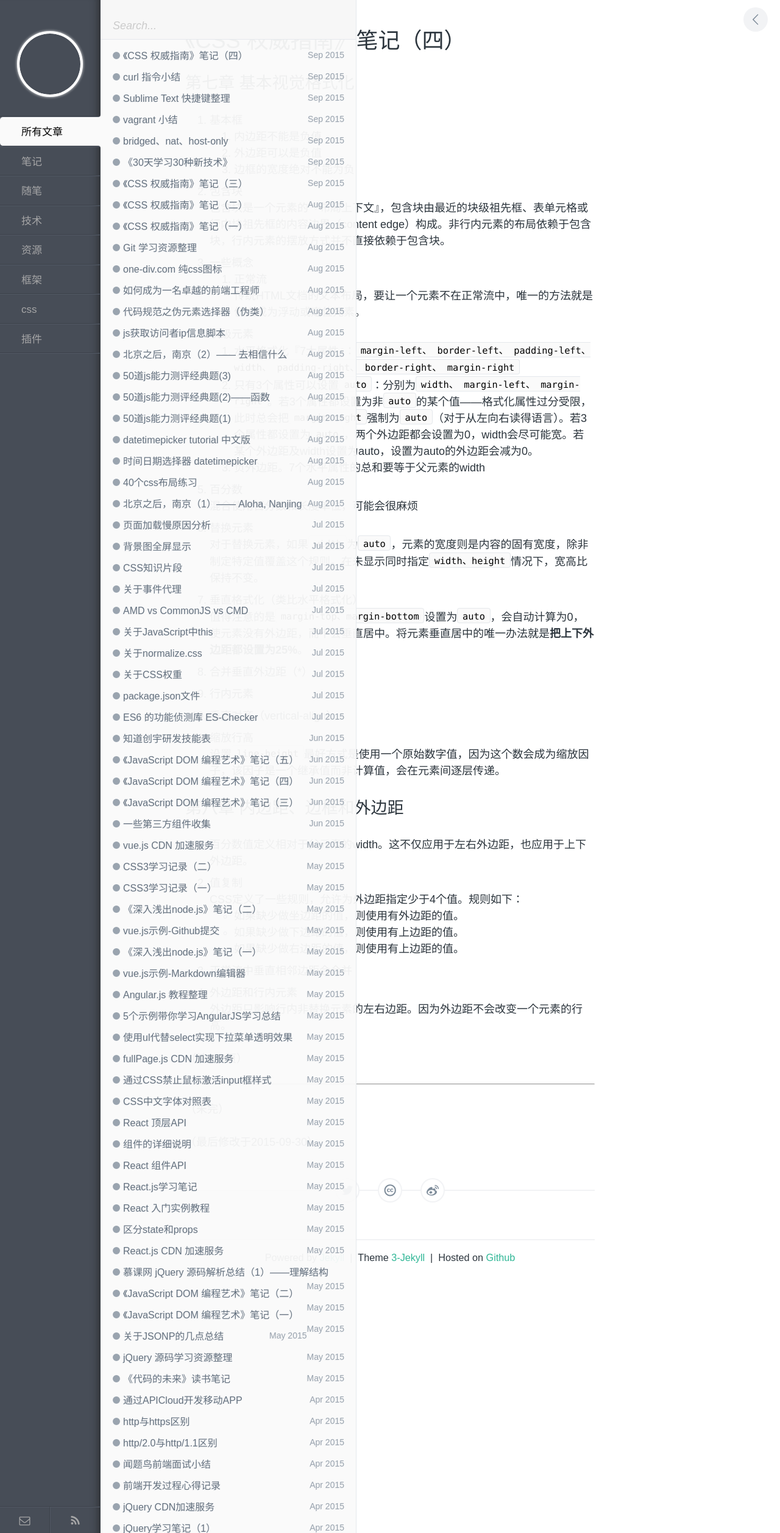
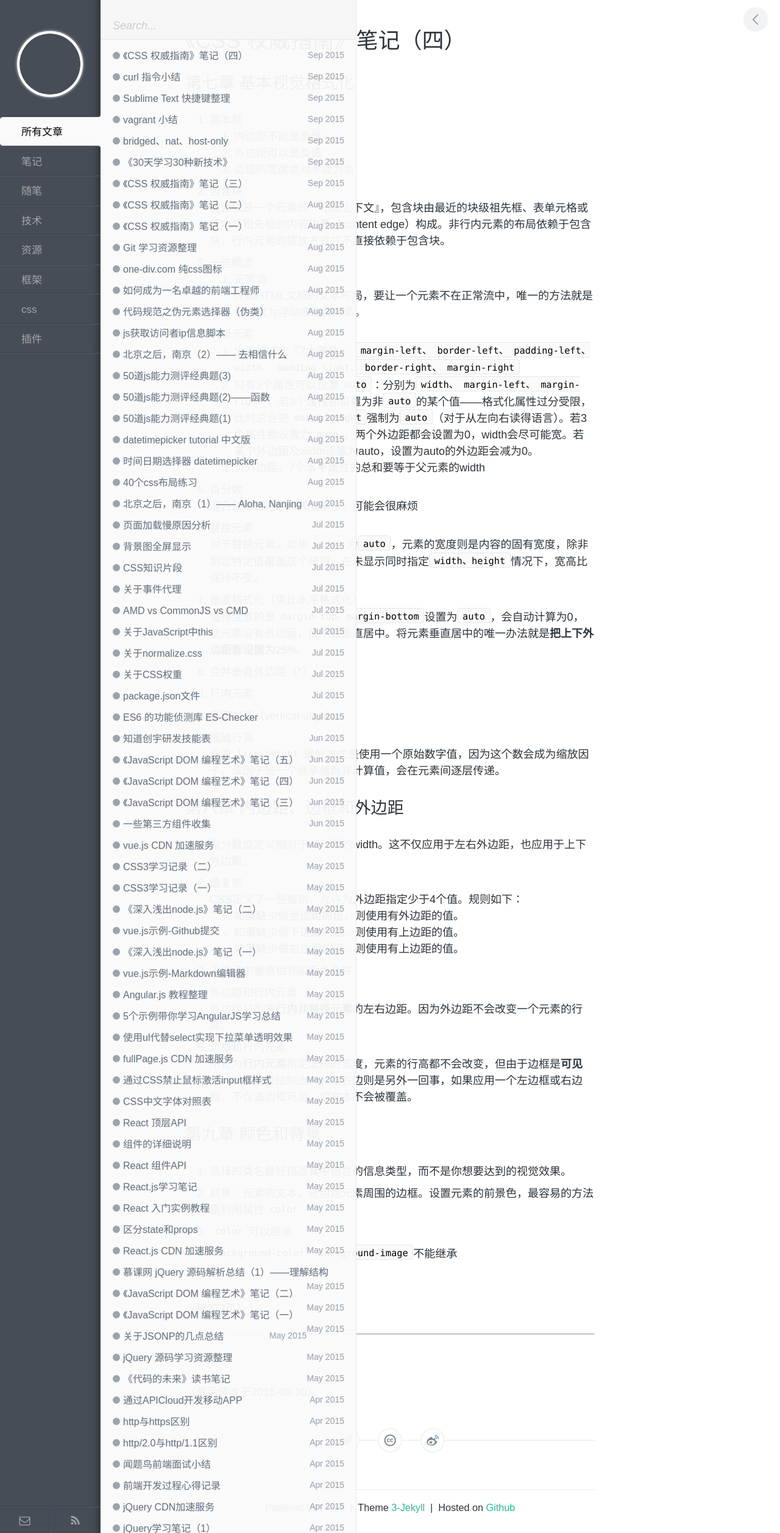
Before and after one commit to byr-gdp/byr-gdp.github.io, a Jekyll site: the page built from _posts/note/2015-09-28-css-guide-4.md, in a window 1280 px wide. Shown: the whole page at 61% size. Built offline with Jekyll 4.4.1, drawn with Linux system fonts in a browser that asks for light colours; comment, search, counter and statistics services are not loaded.

Commit message:
update chapter 9

```diff
--- a/_posts/note/2015-09-28-css-guide-4.md
+++ b/_posts/note/2015-09-28-css-guide-4.md
@@ -67,7 +67,19 @@ description: 《CSS 权威指南》
 3. 正常流中垂直相邻边距会合并
 4. 外边距和行内元素
 
-	外边距只影响行内非替换元素的左右边距。因为外边距不会改变一个元素的行高。
+	外边距只影响**行内非替换元素**的左右边距。因为外边距不会改变一个元素的行高。
+
+5. 边框和行内元素
+
+	不论为**行内元素**指定怎样的宽度，元素的行高都不会改变，但由于边框是**可见的**，所以将会绘制出来。左右边则是另外一回事，如果应用一个左边框或右边框，不仅该边框可见，切文本不会被覆盖。
+
+# 第九章 颜色和背景
+
+1. 选择的类名最好描述其中包含的信息类型，而不是你想要达到的视觉效果。
+2. 前景：元素的文本，还包括元素周围的边框。设置元素的前景色，最容易的方法是利用属性`color`
+3. `color`可以继承
+4. `background-color` `background-image`不能继承
+5.
 
 
 
@@ -78,9 +90,7 @@ description: 《CSS 权威指南》
 
 
 
-
-
-（接252页）
+（接277页）
 
 ---
 
```
